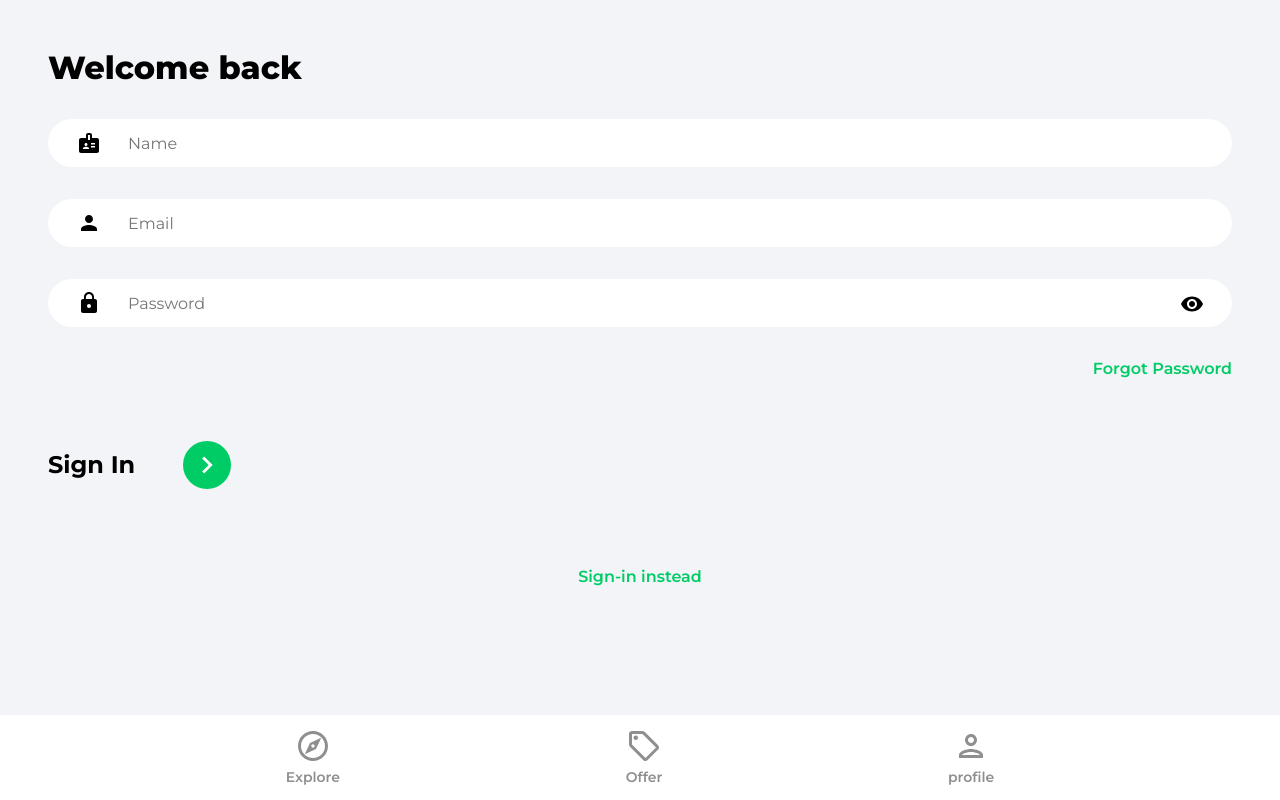
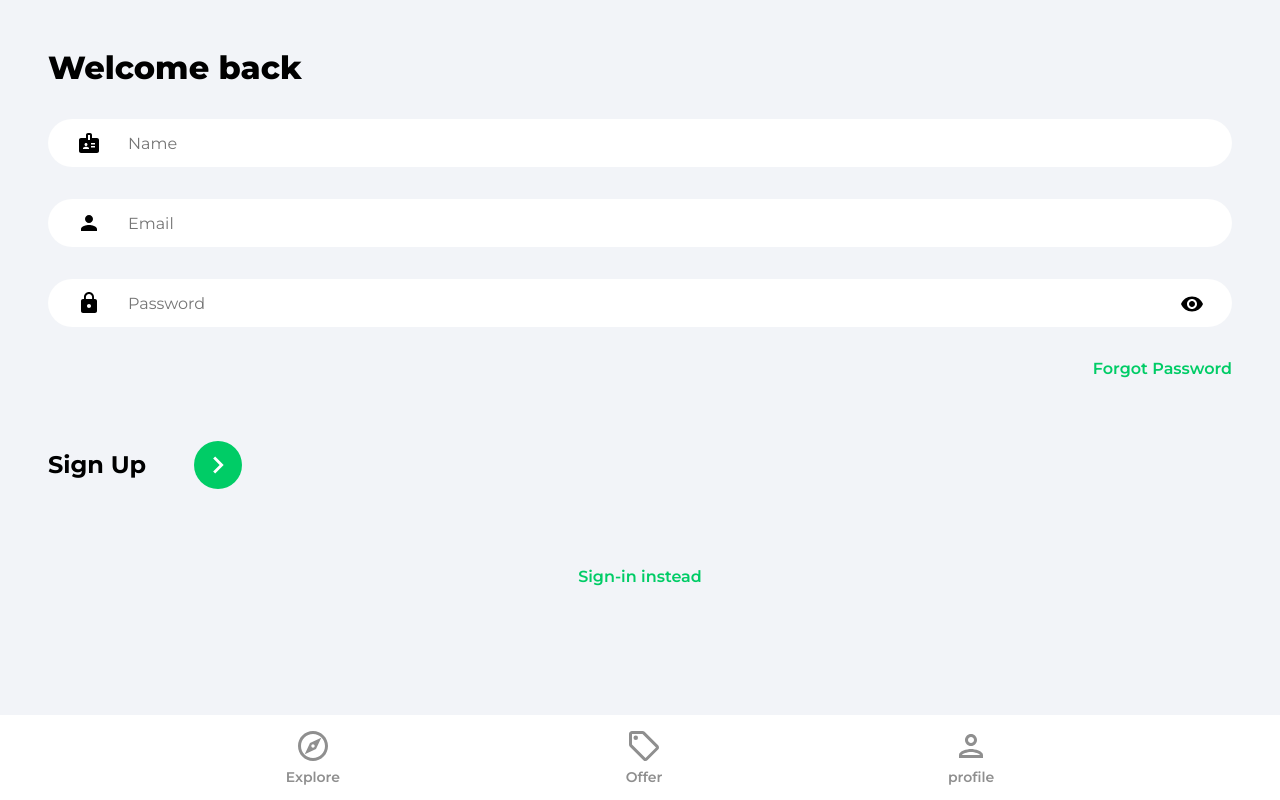
Before and after one commit to DimiTesting/house-market-app, a React (Create React App) app: page /sign-up in a window 1280 px wide. Built offline with nearby package versions, Linux system fonts and the light colour scheme; the HTML template or start-up script is replaced by a standard one.

Commit message:
adding authenticated user to the database in SignUp page

```diff
--- a/src/pages/SignUp.js
+++ b/src/pages/SignUp.js
@@ -4,6 +4,7 @@ import {ReactComponent as ArrowRigthIcon} from "../assets/svg/keyboardArrowRight
 import visibilityIcon from "../assets/svg/visibilityIcon.svg"
 import { getAuth, createUserWithEmailAndPassword, updateProfile } from "firebase/auth";
 import {db} from "../firebase.config"
+import { doc, setDoc, serverTimestamp } from "firebase/firestore";
 
 
 function SignUp() {
@@ -35,6 +36,13 @@ function SignUp() {
             updateProfile(auth.currentUser, {
                 displayName: name
             })
+
+            const formDataCopy = {...formData}
+            delete formDataCopy.password
+            const timeStamp = serverTimestamp()
+            formDataCopy.timeStamp = timeStamp
+            await setDoc(doc(db, 'users', user.uid), formDataCopy)
+
         } catch (error) {
             console.log(error)
         }
@@ -57,7 +65,7 @@ function SignUp() {
                 </div>
                 <Link to="/forgotPassword" className="forgotPasswordLink"> Forgot Password </Link>
                 <div className="signUpBar">
-                    <p className="signUpText">Sign In</p>
+                    <p className="signUpText">Sign Up</p>
                     <button className="signUpButton">
                         <ArrowRigthIcon fill="#ffffff" width="34px" height="34px"/>
                     </button>
```
